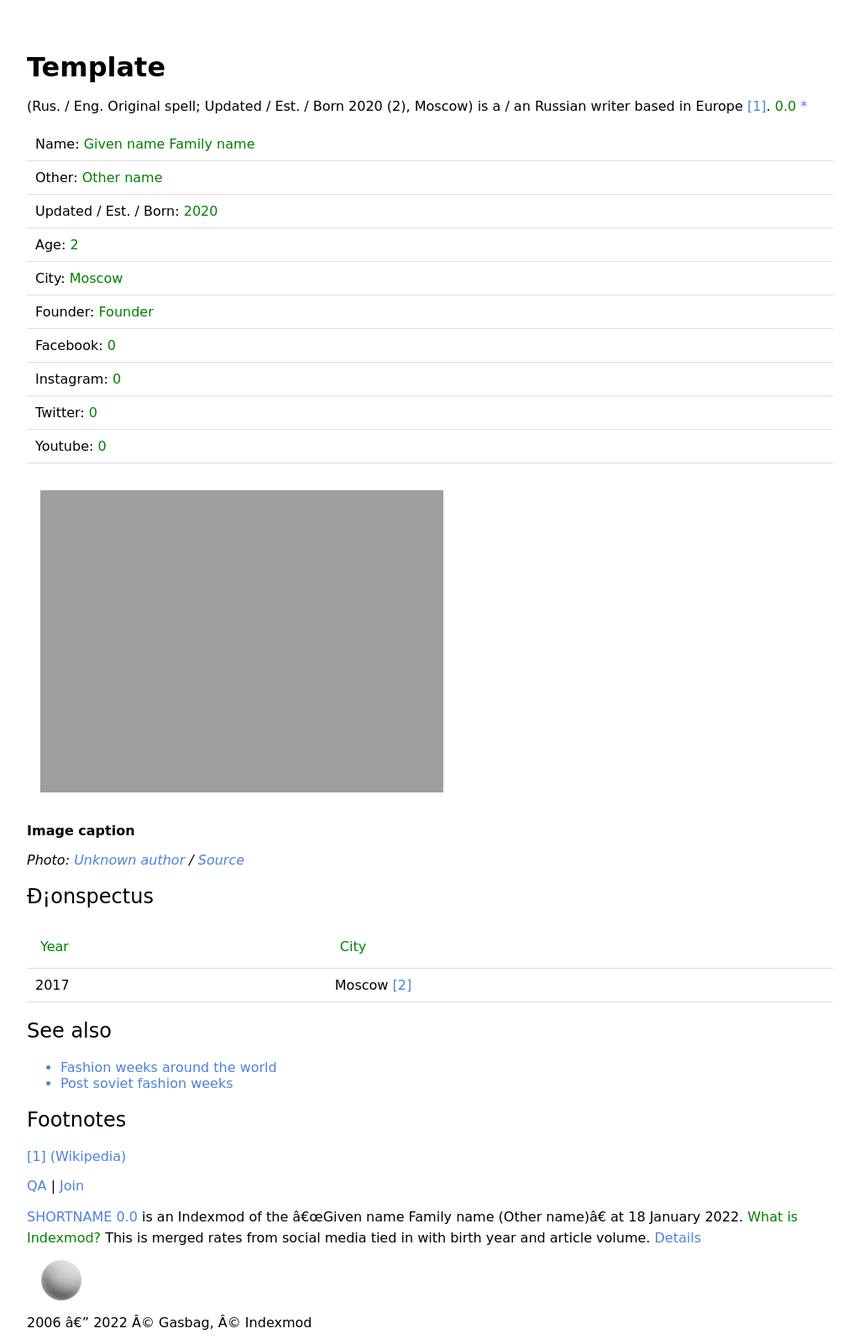
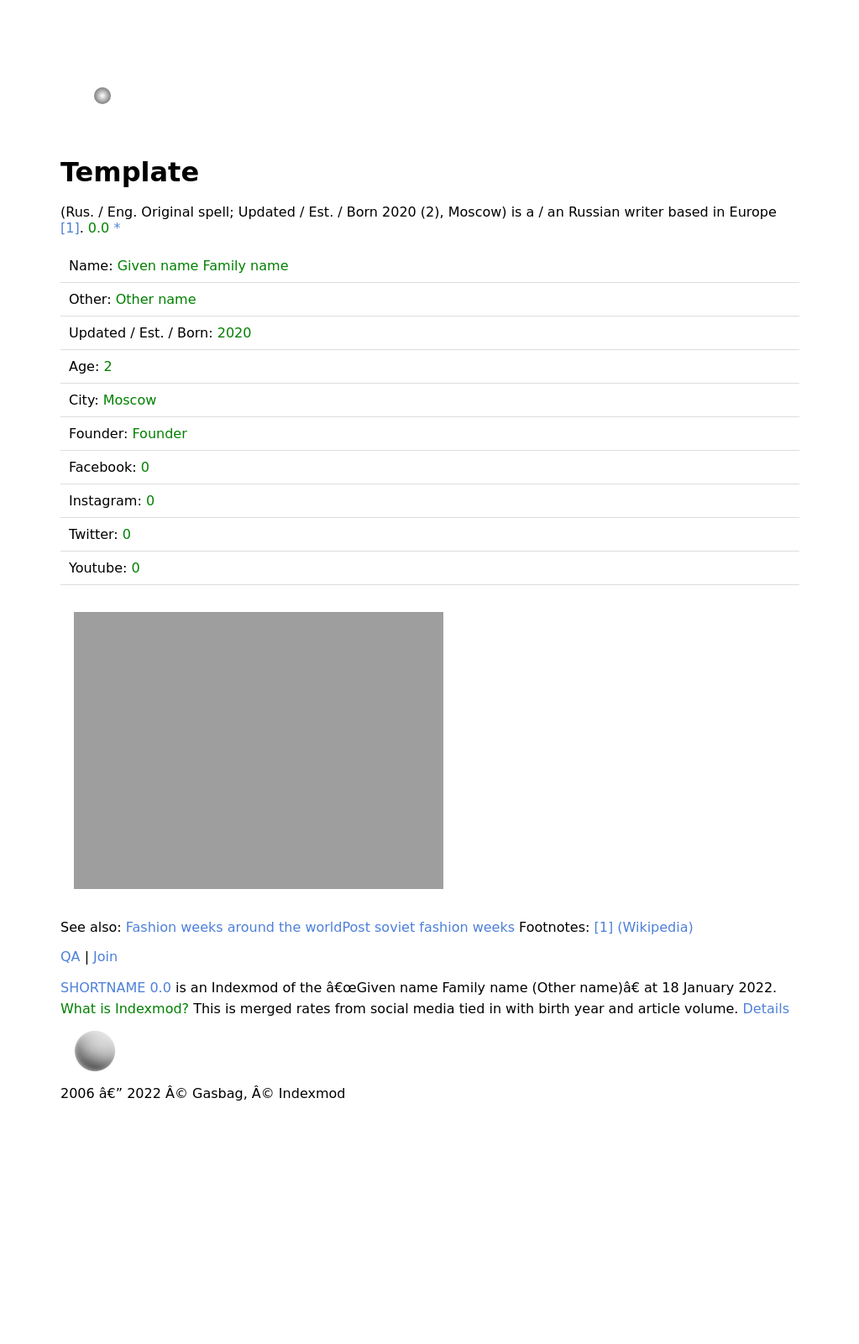
Before and after one commit to indexmod/gasbag.ga, a Jekyll site: the page built from template.md, in a window 1280 px wide. Shown: the whole page at 84% size, without its empty margins (32-1055 px from the left). Built offline with Jekyll 4.4.1, drawn with Linux system fonts in a browser that asks for light colours; after the commit the page ends 1328 px from its top, so only the background shows below that.

Commit message:
layout default

```diff
--- a/_layouts/default.html
+++ b/_layouts/default.html
@@ -7,6 +7,9 @@
 {% include favicon.html %}
 </head>
 <body>
+  <figure>
+  <a href="{{ page.permalink | absolute_url }}">{% include indexmod-indicator.html %}</a>
+
 <h1>{{page.title}}</h1>
 {% include topblock.html %}
 {% include toptable.html %}
--- a/template.md
+++ b/template.md
@@ -34,31 +34,6 @@ pinterest: 0
 weibo: 0
 ---
 
-<!---
-To edit top block see
-icon "Meta Data"
-on right menu
-Full edit instructions
-indexmod.gq/edit
--->
-
 ![(Additional images correspondent to the article)]({{ site.url }}/images/{{ page.permalink }}-1.jpg)
 
-**Image caption**
-
-*Photo: [Unknown author](index) / [Source](index)*
-
-## Сonspectus
-
-|Year|City|
-|-|-|
-|2017|Moscow <span id="a2">[\[2\]](#f2)</span>|
-
-## See also
-
-+ [Fashion weeks around the world](fashion-weeks-around-the-world)
-+ [Post soviet fashion weeks](post-soviet-fashion-weeks)
-
-## Footnotes
-
-[[1]](#a1) <span id="f1"></span> [(Wikipedia)](index)
+See also: [Fashion weeks around the world](fashion-weeks-around-the-world)[Post soviet fashion weeks](post-soviet-fashion-weeks) Footnotes: [[1]](#a1) <span id="f1"></span> [(Wikipedia)](index)
```
Also changed, not shown: grid.md (added, +22 -0 lines), 1 other file.
